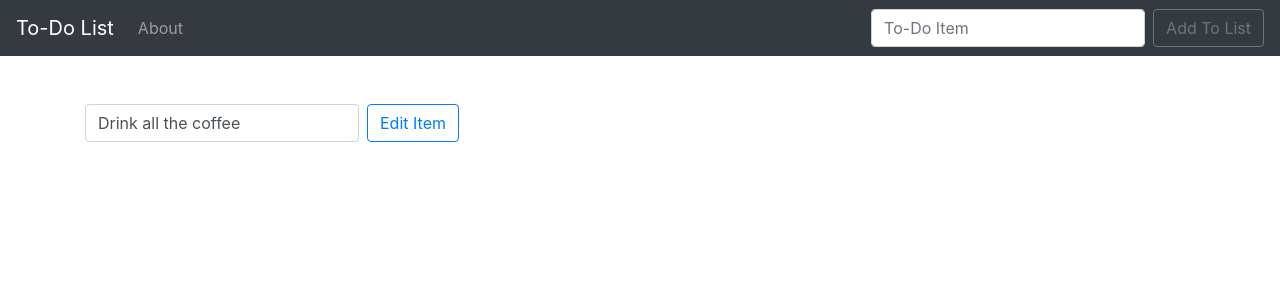
After one commit to abonello/django_todo_project01, a Django app: page /edit/17 in a window 1280 px wide. The commit adds this page. Shown: the top 300 px of the page. Run offline with Django 3.2, Linux system fonts and the light colour scheme; data comes from the database, SQL or seed files in the repository; both versions use the stored data as it was after the commit; some libraries are stand-ins or nearby versions.

Commit message:
Editing an item.

```diff
--- /dev/null
+++ b/my_app/todo_list/templates/edit.html
@@ -0,0 +1,19 @@
+{% extends 'base.html' %}
+
+{% block title %}To-Do List | Edit Item{% endblock %}
+
+{% block content %}
+    <br>
+    {% if item %}
+
+        <form class="form-inline my-2 my-lg-0" method="POST">
+            {% csrf_token %}
+            <input class="form-control mr-sm-2" type="search" placeholder="{{ item.item }}" value="{{ item.item }}" aria-label="Search" name="item">
+            <input type="hidden" value="{{ item.completed }}" name="completed">
+            <button class="btn btn-outline-primary my-2 my-sm-0" type="submit">Edit Item</button>
+        </form>
+    {% else %}
+        No item selected!
+    {% endif %}
+
+{% endblock %}
--- a/my_app/todo_list/templates/home.html
+++ b/my_app/todo_list/templates/home.html
@@ -28,13 +28,13 @@
 
             {% if item.completed %}
                 <tr class="table-secondary">
-                <td class="striker">{{ item.item }}</td>
+                <td class="striker"><a href="{% url 'edit' item.id %}">{{ item.item }}</a></td>
                 <td><center><a class="btn btn-secondary" href="{% url 'uncross' item.id %}"><span class="cross_text">Uncross</span><span class="cross_X">&#x25EF;</span>
                     </a></center></td>
                 <!-- <td><center><a class="btn btn-secondary" href="{% url 'uncross' item.id %}">Uncross</a></center></td> -->
             {% else %}
                 <tr>
-                <td>{{ item.item }}</td>
+                <td><a href="{% url 'edit' item.id %}">{{ item.item }}</a></td>
                 <td><center><a class="btn btn-warning" href="{% url 'cross_off' item.id %}"><span class="cross_text">Cross Off</span><span class="cross_X">&#x25C9;</span></a></center></td>
                 <!-- <td><center><a class="btn btn-warning" href="{% url 'cross_off' item.id %}">Cross Off</a></center></td> -->
             {% endif %}
--- a/my_app/todo_list/urls.py
+++ b/my_app/todo_list/urls.py
@@ -8,4 +8,5 @@ urlpatterns = [
     path('delete/<item_id>', views.delete, name='delete'),
     path('cross_off/<item_id>', views.cross_off, name='cross_off'),
     path('uncross/<item_id>', views.uncross, name='uncross'),
+    path('edit/<item_id>', views.edit, name='edit'),
 ]
--- a/my_app/todo_list/views.py
+++ b/my_app/todo_list/views.py
@@ -44,3 +44,16 @@ def uncross(request, item_id):
     item.save()
     messages.success(request, ('Item has been marked as not completed.'))
     return redirect('home')
+
+def edit(request, item_id):
+    if request.method == 'POST':
+        item = List.objects.get(pk=item_id)
+        form = ListForm(request.POST or None, instance=item)
+
+        if form.is_valid():
+            form.save()
+            messages.success(request, ('Item has been successfully edited.'))
+            return redirect('home')
+    else:
+        item = List.objects.get(pk=item_id)
+        return render(request, 'edit.html', {'item': item})
```
Also changed, not shown: README.md, my_app/db.sqlite3.
